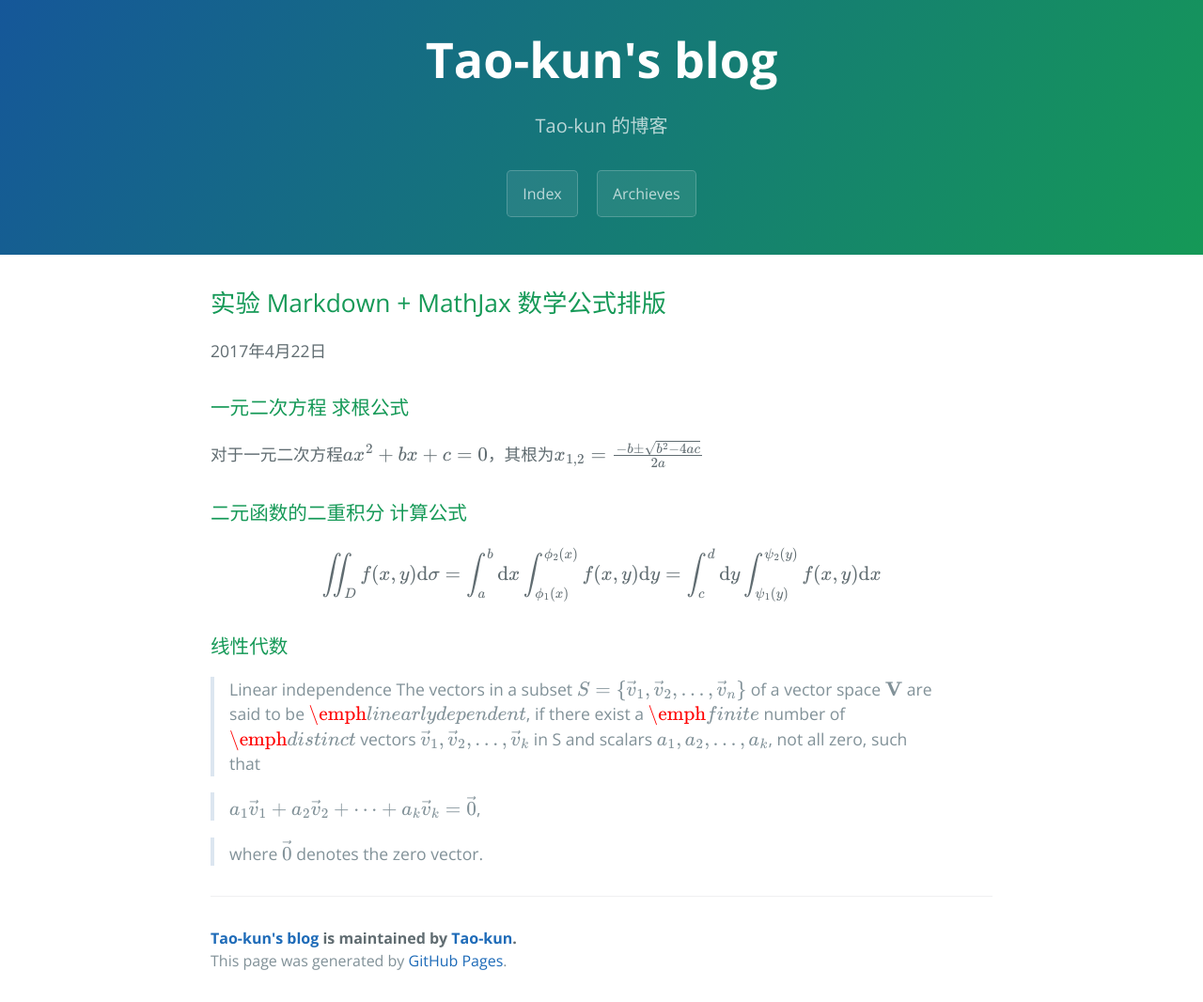
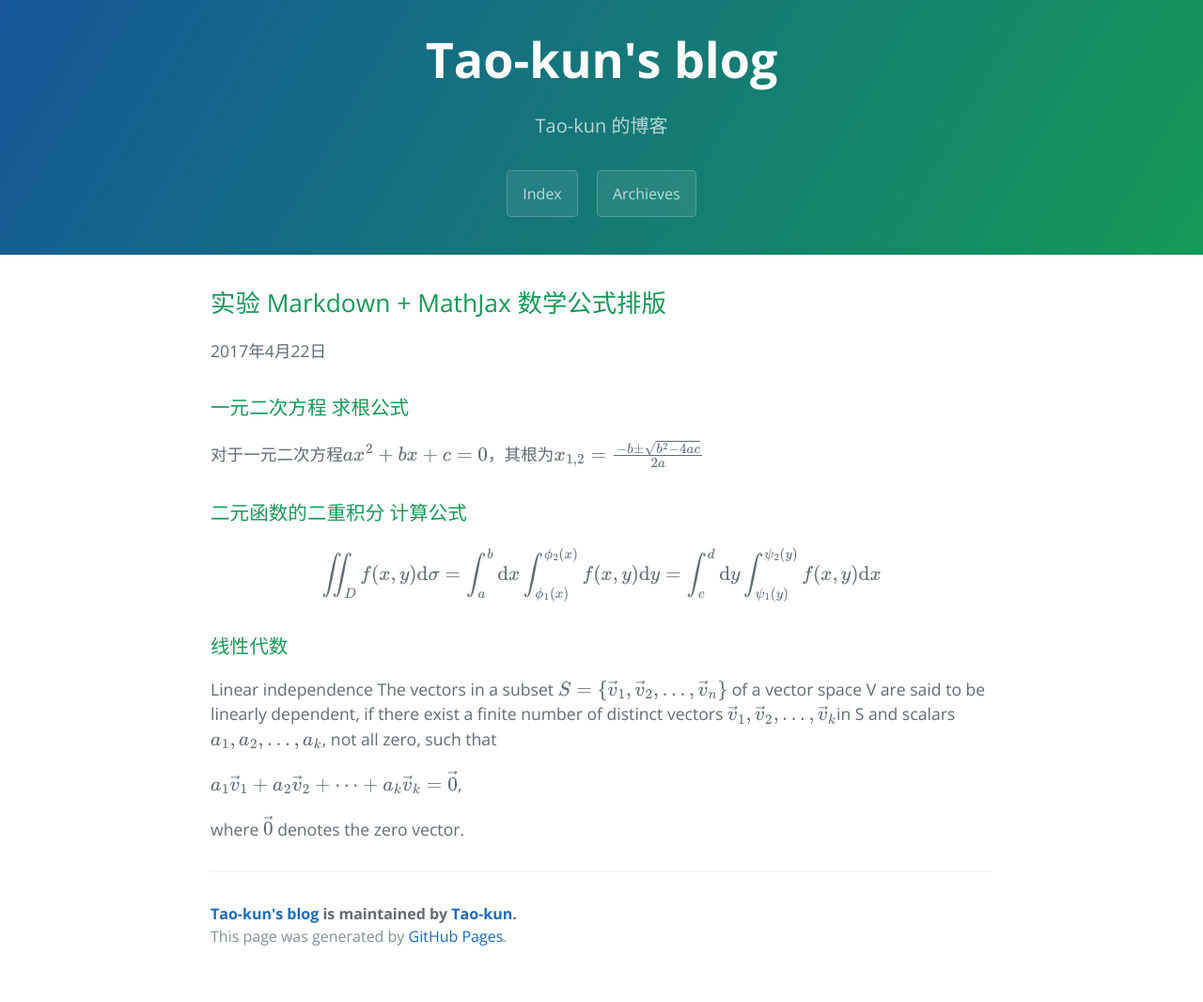
Before and after one commit to Tao-kun/Tao-kun.github.io, a Jekyll site: the page built from _posts/2017-01-03-math-formula.markdown, in a window 1280 px wide. Shown: the whole page at 94% size. Built offline with Jekyll 4.4.1, drawn with Linux system fonts in a browser that asks for light colours; formulas are drawn with MathJax 3; after the commit the page ends 1040 px from its top, so only the background shows below that.

Commit message:
update post

```diff
--- a/_posts/2017-01-03-math-formula.markdown
+++ b/_posts/2017-01-03-math-formula.markdown
@@ -15,9 +15,9 @@ $$\iint_{D}f(x,y)\mathrm{d}\sigma = \int_{a}^{b}\mathrm{d}x\int_{\phi_{1}(x)}^{\
 
 
 ### 线性代数
-> Linear independence
-> The vectors in a subset $$S=\{\vec v_1,\vec v_2,\dots,\vec v_n\}$$ of a vector space $$\textbf{V}$$ are said to be $$\emph{linearly dependent}$$, if there exist a $$\emph{finite}$$ number of $$\emph{distinct}$$ vectors $$\vec v_1,\vec v_2,\dots,\vec v_k$$ in S and scalars $$a_1, a_2, \dots, a_k$$, not all zero, such that
+Linear independence
+The vectors in a subset $$S=\{\vec v_1,\vec v_2,\dots,\vec v_n\}$$ of a vector space V are said to be linearly dependent, if there exist a finite number of distinct vectors $$\vec v_1,\vec v_2,\dots,\vec v_k$$in S and scalars $$a_1, a_2, \dots, a_k$$, not all zero, such that
 
-> $$a_1\vec v_1+a_2\vec v_2+\dots+a_k\vec v_k=\vec 0$$,
+$$a_1\vec v_1+a_2\vec v_2+\dots+a_k\vec v_k=\vec 0$$,
 
-> where $$\vec 0$$ denotes the zero vector.
+where $$\vec 0$$ denotes the zero vector.
```
